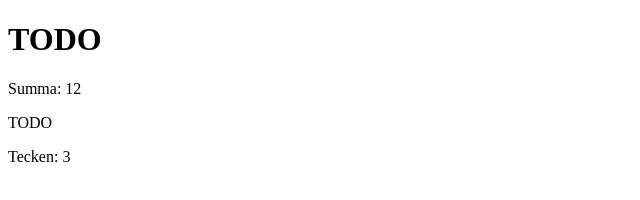
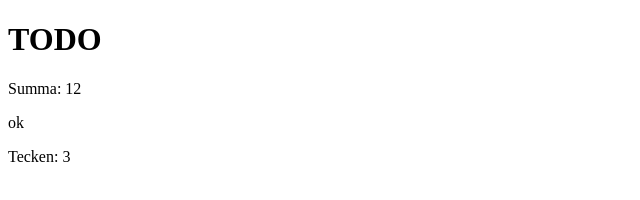
Before and after one commit to BanjoKod/team-repo, a plain HTML site: page index.html in a window 1280 px wide. Shown: the full height of the page, 0-640 px from the left. Drawn offline with Linux system fonts and the light colour scheme.

Commit message:
US-3: Visa ok över 10

```diff
--- a/index.html
+++ b/index.html
@@ -22,7 +22,7 @@
 
       // TODO 3: Returnera "ok" om talet är större än 10, annars "för låg".
       function statusForTal(tal) {
-        return "TODO";
+        return tal > 10 ? "ok" : "för låg";
       }
 
       // TODO 4: Returnera hur många tecken texten har.
```
